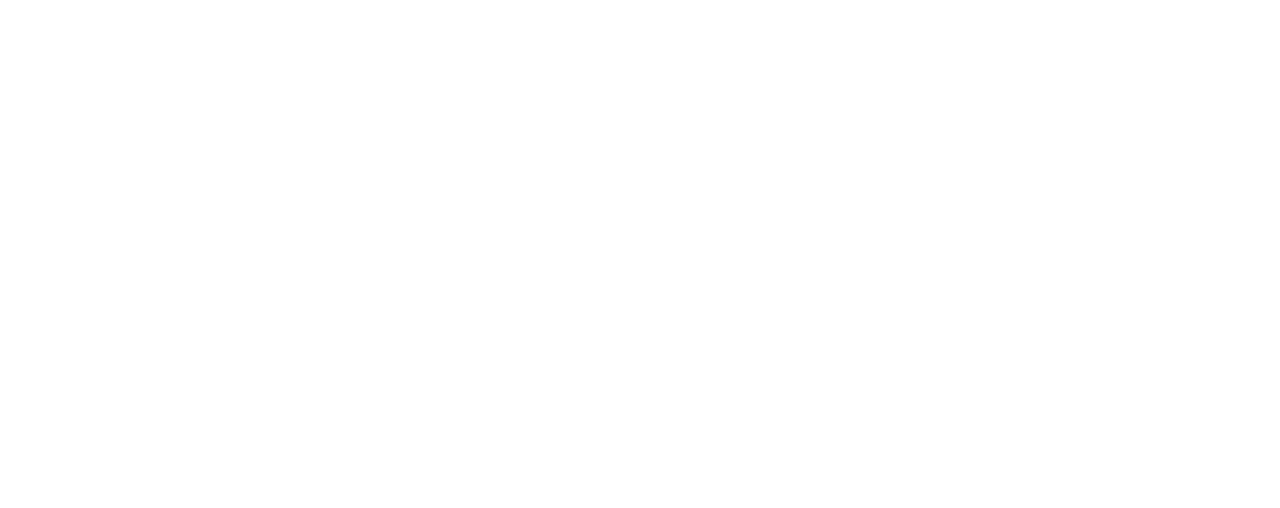
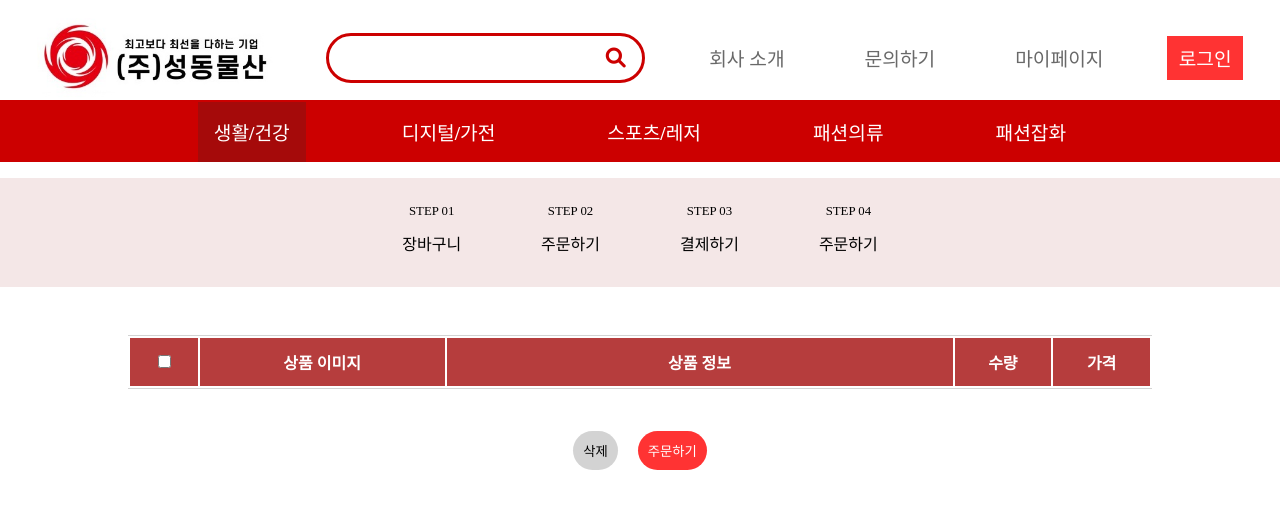
Before and after one commit to DevSe-project/Sungdong-FrontEnd, a React (Create React App) app: page /basket in a window 1280 px wide. Shown: the top 508 px of the page. Built offline with nearby package versions, Linux system fonts and the light colour scheme; a web font is replaced by a local one.

Commit message:
Warning FIX : slideImg 무한 렌더링(useMemo), 장바구니 퍼블리싱 및 기능  업데이트

```diff
--- a/src/App.js
+++ b/src/App.js
@@ -12,6 +12,7 @@ import Join from './component/Join';
 function App() {
   const navigate = useNavigate();
   const [data, setData] = useState();
+  const [orderList, setOrderList] = useState([]);
   const [wishlist, setWishlist] = useState([]);
   useEffect(() => {
     //localStorage에서 likelist를 파싱
@@ -38,7 +39,7 @@ function App() {
           <List data={data} navigate={navigate} />
         } />
         <Route path="/detail/:id" element={
-          <Detail data={data} navigate={navigate} wishlist={wishlist} setWishlist={setWishlist} />
+          <Detail data={data} navigate={navigate} wishlist={wishlist} setWishlist={setWishlist} orderList={orderList} setOrderList={setOrderList} />
         } />
         <Route path='/login' element={
           <Login />
@@ -46,11 +47,11 @@ function App() {
         <Route path='/join' element={
           <Join />
         }/>
+        <Route path='/likeitem' element={
+          <LikeItem orderList={orderList} setOrderList={setOrderList} setWishlist={setWishlist} wishlist={wishlist} />
+        } />
         <Route path='/basket' element={
-          <Basket />
-        } />
-        <Route path='/likeitem' element={
-          <LikeItem setWishlist={setWishlist} wishlist={wishlist} />
+          <Basket orderList={orderList} setOrderList={setOrderList}/>
         } />
       </Routes>
     </div>
--- a/src/component/Basket.js
+++ b/src/component/Basket.js
@@ -1,7 +1,144 @@
-export function Basket(){
+import { useState } from 'react';
+import styles from './Basket.module.css'
+import { useNavigate } from 'react-router-dom';
+import { TopBanner } from './TopBanner';
+import { CategoryBar } from './CategoryBar';
+export function Basket(props){
+    const navigate = useNavigate();
+    const [count, setCount] = useState("");
+    const [editStatus, setEditStatus] = useState(false);
+    // 체크박스를 통해 선택한 상품들을 저장할 상태 변수
+    const [selectedItems, setSelectedItems] = useState([]);
+
+    // 전체 선택 체크박스 상태를 저장할 상태 변수
+    const [selectAll, setSelectAll] = useState(false);
+
+    // 전체 선택 체크박스 클릭 시 호출되는 함수
+    function handleSelectAllChange() {
+      setSelectAll(!selectAll);
+
+      if (!selectAll) {
+        const allId = props.orderList.map((item) => item.id);
+        setSelectedItems(allId);
+      } else {
+        setSelectedItems([]);
+      }
+    };
+
+    // 체크박스 클릭 시 호출되는 함수
+    function checkedBox(productId) {
+      if (selectedItems.includes(productId)) { //productID가 중복이면 true == 이미 체크박스가 클릭되어 있으면
+        setSelectedItems(selectedItems.filter((id) => id !== productId)); //체크박스를 해제함 == 선택한 상품 저장 변수에서 제외
+      } else {
+        setSelectedItems([...selectedItems, productId]); //selectedItems의 배열과 productID 배열을 합쳐 다시 selectedItems에 저장
+      }
+    };
+    const deletedList = () => {
+      //props.wishlist 배열에서 selectedItems에 포함된(체크박스 선택된) 항목들이 아닌 것들로 새로운 배열을 생성
+      if(selectedItems!==[]){
+      const updatedWishlist = props.orderList.filter((item) => !selectedItems.includes(item.id));
+      props.setOrderList(updatedWishlist);
+
+      // 선택된 항목들 초기화
+      setSelectedItems([]);
+
+      //알림
+      alert("찜 리스트에서 해당 품목이 성공적으로 삭제되었습니다.")
+    } else {
+      alert("선택된 항목이 없습니다.")
+    }
+  };
+    //수량 최대입력 글자(제한 길이 변수)
+    function maxLengthCheck(e) {
+      const target = e.target;
+      //target.value.length = input에서 받은 value의 길이
+      //target.maxLength = 제한 길이
+      setCount(target.value);
+      if (target.value.length > target.maxLength) {
+          target.value = target.value.slice(0, target.maxLength);
+      }
+  }
+    function editItem(index){
+      setEditStatus(true);
+      setCount(props.orderList[index].cnt);
+    }
+    function updatedItem(index){
+      props.orderList[index].cnt = count;
+      props.orderList[index].finprice = props.orderList[index].price * count;
+      setEditStatus(false);
+    }
   return(
     <div>
-
+      <TopBanner/>
+      <CategoryBar/>
+      <div className={styles.stepBar}>
+        <div className={styles.stepOn}>
+          <p>STEP 01</p>
+          <h4>장바구니</h4>
+        </div>
+        <div className={styles.step}>
+          <p>STEP 02</p>
+          <h4>주문하기</h4>
+        </div>
+        <div className={styles.step}>
+          <p>STEP 03</p>
+          <h4>결제하기</h4>
+        </div>
+        <div className={styles.step}>
+          <p>STEP 04</p>
+          <h4>주문하기</h4>
+        </div>
+      </div>
+      <div className={styles.body}>
+        <table className={styles.table}>
+          <thead>
+            <tr>
+              <th><input
+              type='checkbox'
+              checked={selectAll}
+              onChange={()=>handleSelectAllChange()}/></th>
+              <th>상품 이미지</th>
+              <th className={styles.name}>상품 정보</th>
+              <th>수량</th>
+              <th>가격</th>
+            </tr>
+          </thead>
+          <tbody>
+          {props.orderList ? props.orderList.map((item, index)=>(
+            <tr>
+              <td>
+                <input
+                checked={selectedItems.includes(item.id)}
+                onChange={() => checkedBox(item.id)}
+                type='checkbox'
+                />
+              </td>
+              <td><img src='../image/logo.jpeg' alt='이미지'/></td>
+              <td>
+                <h5 className={styles.link} onClick={()=>navigate(`/detail/${item.id}`)}>{item.title}</h5>
+                <div>
+                옵션 : 옵션정보
+                <p>상품 금액 : <span className={styles.price}>\{item.price}</span></p>
+                </div>
+              </td>
+              <td>{editStatus===false ? item.cnt : <input value={count} className={styles.input} onChange={(e)=>maxLengthCheck(e)} minLength={1} maxLength={3} min={0} max={999} type='number' placeholder='숫자만 입력'/> }
+              <br/>
+              {editStatus===false ? <button
+              onClick={()=>{editItem(index)}}
+              className={styles.editButton}
+              >주문 수정</button> : <button className={styles.editButton} onClick={()=>updatedItem(index)}>수정 완료</button>}
+              </td>
+              <td className={styles.price}>\{item.finprice}</td>
+            </tr>
+            ))
+          : null}
+          </tbody>
+        </table>
+        <div>
+          <button className={styles.deletebutton} onClick={()=>deletedList()}>삭제</button>
+          <button className={styles.button}>주문하기</button>
+        </div>
+      </div>
     </div>
   )
 }
--- a/src/component/Basket.module.css
+++ b/src/component/Basket.module.css
@@ -0,0 +1,107 @@
+.body{
+  width: 100%;
+  height: 100%;
+  display: flex;
+  flex-direction: column;
+  gap: 2em;
+  overflow-x: hidden;
+  align-items: center;
+  padding-top: 3em;
+  overflow: hidden;
+}
+
+.head{
+  display: flex;
+  flex-direction: row;
+  justify-content: flex-start;
+  padding: 0.5em;
+  margin-left: 3em;
+  align-items: flex-start;
+  border-bottom: 3px solid var(--background-color-clicked);
+}
+
+.tablebody{
+  width: 100%;
+  height: 100%;
+  display: flex;
+  flex-direction: column;
+  gap: 2em;
+  overflow-x: hidden;
+  align-items: center;
+}
+
+.table{
+  justify-content: center;
+  align-items: center;
+  width: 80%;
+  border-top: 1px solid lightgray;
+  border-bottom: 1px solid lightgray;
+}
+
+.name{
+  width: 50%;
+}
+.button{
+  border: none;
+  border-radius: 10em;
+  background-color: #ff3333;
+  color: white;
+  font-weight: 550;
+  cursor : pointer;
+  justify-content: center;
+  align-items: center;
+  text-align: center;
+  margin: 10px;
+  padding: 10px;
+}
+.deletebutton{
+  border: none;
+  border-radius: 10em;
+  background-color: lightgray;
+  color: black;
+  font-weight: 550;
+  cursor : pointer;
+  justify-content: center;
+  align-items: center;
+  text-align: center;
+  margin: 10px;
+  padding: 10px;
+}
+
+.editButton{
+  border: none;
+  border-radius: 3em;
+  background-color: #ff3333;
+  color: white;
+  font-weight: 550;
+  cursor : pointer;
+  justify-content: center;
+  align-items: center;
+  text-align: center;
+  margin: 0.5em;
+  padding: 0.5em;
+}
+
+.link{
+  cursor: pointer;
+  font-weight: 650;
+  margin: 1em;
+}
+
+.link:hover{
+  color: gray;
+}
+
+.stepBar{
+  margin-top: 1em;
+  padding-bottom: 2em;
+  background-color: rgb(244, 231, 231);
+  display: flex;
+  flex-direction: row;
+  justify-content: center;
+  gap: 5em;
+}
+
+.price{
+  font-weight: 800;
+}
--- a/src/component/Detail.js
+++ b/src/component/Detail.js
@@ -6,7 +6,7 @@ import { CategoryBar } from './CategoryBar'
 import { TopBanner } from './TopBanner'
 export function Detail(props) {
   //수량 개수 state
-  const [count, setCount] = useState("");
+  const [count, setCount] = useState("1");
 
   const navigate = useNavigate();
 
@@ -37,6 +37,22 @@ export function Detail(props) {
     }
 }
 
+function basketThis(product, count){
+  //중복 확인 (.some 함수 : wishlist의 item.id 중 product.id와 같은 중복인 아이템이 있으면 true 반환 | !some이니 false면..== 중복이 아니면..)
+    if (!props.orderList.some((item) => item.id === product.id)){
+      const newBasketProduct = {
+        ...product,
+        cnt : count,
+        finprice : (product.price * count),
+      }
+      const basketList = [...props.orderList, newBasketProduct];//props.wishlist 배열들과 배열 product를 합쳐서 새로운 배열 likelist를 생성
+      props.setOrderList(basketList); //State에 새로운 배열 삽입
+      alert("해당 상품이 장바구니에 추가되었습니다.")
+    } else {
+      alert("이미 장바구니에 추가된 상품입니다.")
+    }
+}
+
 
   // 찜하기
   function likethis(product){
@@ -62,7 +78,7 @@ export function Detail(props) {
           <div className={styles.headTop}>
             {/* 상품 이미지 부분 */}
             <div className={styles.headLeft}>
-              <img src="http://pop7.co.kr/web/product/big/201806/344_shop1_15289487355825.jpg" className={styles.thumnail} width="600px"/>
+              <img src="http://pop7.co.kr/web/product/big/201806/344_shop1_15289487355825.jpg" alt="이미지" className={styles.thumnail} width="600px"/>
             </div>
             {/* 상품 정보 부분 */}
             <div className={styles.headRight}>
@@ -80,7 +96,7 @@ export function Detail(props) {
               {props.data ?
               <>
                 <label>
-                수량 : <input className={styles.input} onChange={(e)=>maxLengthCheck(e)} minLength={1} maxLength={3} min={0} max={999} type='number' placeholder='숫자만 입력'/> 개
+                수량 : <input value={count} className={styles.input} onChange={(e)=>maxLengthCheck(e)} minLength={1} maxLength={3} min={0} max={999} type='number' placeholder='숫자만 입력'/> 개
                 </label>
                 <br/>
                 <label>
@@ -92,7 +108,7 @@ export function Detail(props) {
               </div>
               {props.data ?
                 <>
-                총 수량 {count ? count : 0}개 |
+                총 수량 {count ? count : 1}개 |
                 <h4 className={styles.finalprice}>
                 최종 결제 금액 : {detailData.price * count}원 </h4></>
                 : <div className={styles.skeleton}>&nbsp;</div>
@@ -100,7 +116,7 @@ export function Detail(props) {
               <div className={styles.textButton}>
                 <button className={styles.mainButton}>결제하기</button>
                 <div className={styles.sideTextButton}>
-                  <button className={styles.sideButton}>장바구니</button>
+                  <button onClick={()=>{basketThis(detailData, count)}} className={styles.sideButton}>장바구니</button>
                   <button onClick={()=>{likethis(detailData)}} className={styles.sideButton}>
                   {props.wishlist.some((item) => item.id === detailData.id) ? <i class="fa-solid fa-heart"/>
                   : <i class="fa-regular fa-heart"/>}
@@ -140,28 +156,28 @@ export function Detail(props) {
               <div className={styles.rowBestReview}>
                 <div className={styles.colBestReview}>
                   <div className={styles.frame}>
-                    <img className={styles.thumnail} src="http://pop7.co.kr/web/product/big/201806/344_shop1_15289487355825.jpg" width="100px"/>
+                    <img className={styles.thumnail} src="http://pop7.co.kr/web/product/big/201806/344_shop1_15289487355825.jpg" alt="관련 이미지" width="100px"/>
                   </div>
                   <h5>상품 이름</h5>
                   <p>내용</p>
                 </div>
                 <div className={styles.colBestReview}>
                   <div className={styles.frame}>
-                    <img className={styles.thumnail} src="http://pop7.co.kr/web/product/big/201806/344_shop1_15289487355825.jpg" width="100px"/>
+                    <img className={styles.thumnail} src="http://pop7.co.kr/web/product/big/201806/344_shop1_15289487355825.jpg" alt="관련 이미지" width="100px"/>
                   </div>
                   <h5>상품 이름</h5>
                   <p>내용</p>
                 </div>
                 <div className={styles.colBestReview}>
                   <div className={styles.frame}>
-                    <img className={styles.thumnail} src="http://pop7.co.kr/web/product/big/201806/344_shop1_15289487355825.jpg" width="100px"/>
+                    <img className={styles.thumnail} src="http://pop7.co.kr/web/product/big/201806/344_shop1_15289487355825.jpg" alt="관련 이미지" width="100px"/>
                   </div>
                   <h5>상품 이름</h5>
                   <p>내용</p>
                 </div>
                 <div className={styles.colBestReview}>
                   <div className={styles.frame}>
-                    <img className={styles.thumnail} src="http://pop7.co.kr/web/product/big/201806/344_shop1_15289487355825.jpg" width="100px"/>
+                    <img className={styles.thumnail} src="http://pop7.co.kr/web/product/big/201806/344_shop1_15289487355825.jpg" alt="관련 이미지" width="100px"/>
                   </div>
                   <h5>상품 이름</h5>
                   <p>내용</p>
--- a/src/component/LikeItem.js
+++ b/src/component/LikeItem.js
@@ -5,6 +5,7 @@ import { useState } from 'react';
 import { useNavigate } from 'react-router-dom';
 export function LikeItem(props){
   const navigate = useNavigate();
+
   // 체크박스를 통해 선택한 상품들을 저장할 상태 변수
   const [selectedItems, setSelectedItems] = useState([]);
 
@@ -33,7 +34,7 @@ export function LikeItem(props){
   };
 
   // 선택된 항목들을 삭제하는 함수
-  const DeletedList = () => {
+  const deletedList = () => {
     //props.wishlist 배열에서 selectedItems에 포함된(체크박스 선택된) 항목들이 아닌 것들로 새로운 배열을 생성
     const updatedWishlist = props.wishlist.filter((item) => !selectedItems.includes(item.id));
     props.setWishlist(updatedWishlist);
@@ -87,10 +88,9 @@ export function LikeItem(props){
           </table>
           <div className={styles.buttonDiv}>
             <button
-            onClick={()=>DeletedList()}
+            onClick={()=>deletedList()}
             className={styles.deletebutton}
-            >제거</button>
-            <button className={styles.button}>장바구니에 추가</button>
+            >선택 제거</button>
           </div>
         </div>
       </div>
--- a/src/component/Product.js
+++ b/src/component/Product.js
@@ -8,7 +8,7 @@ export function Product(props){
       {props.data ? props.data.map((item,index)=>(
         <div onClick={()=>{navigate(`/detail/${item.id}`)}} key={index} className={styles.col}>
           <div className={styles.frame}>
-            <img className={styles.thumnail} src="http://pop7.co.kr/web/product/big/201806/344_shop1_15289487355825.jpg" width="200px"/>
+            <img className={styles.thumnail} src="http://pop7.co.kr/web/product/big/201806/344_shop1_15289487355825.jpg" alt="상품 이미지" width="200px"/>
           </div>
           <div className={styles.product}>
             <p>{item.title}</p>
--- a/src/component/SearchBar.js
+++ b/src/component/SearchBar.js
@@ -1,8 +1,7 @@
 import '../App.css';
 import styles from './SearchBar.module.css';
 
-export default function() {
-
+export function SearchBar() {
   return (
     <div>
       <div className={styles.searchInputContainer}>
--- a/src/component/TopBanner.js
+++ b/src/component/TopBanner.js
@@ -2,7 +2,7 @@ import { useState } from 'react';
 import logo from '../image/logo.jpeg'
 import { useNavigate } from 'react-router-dom'
 import styles from './TopBanner.module.css';
-import SearchBar from './SearchBar';
+import {SearchBar} from './SearchBar';
 //상단 메뉴 리스트
 export function TopBanner () {
   const menuData = [
```
Also changed, not shown: src/component/SlideImg.js (+6 -4 lines).
